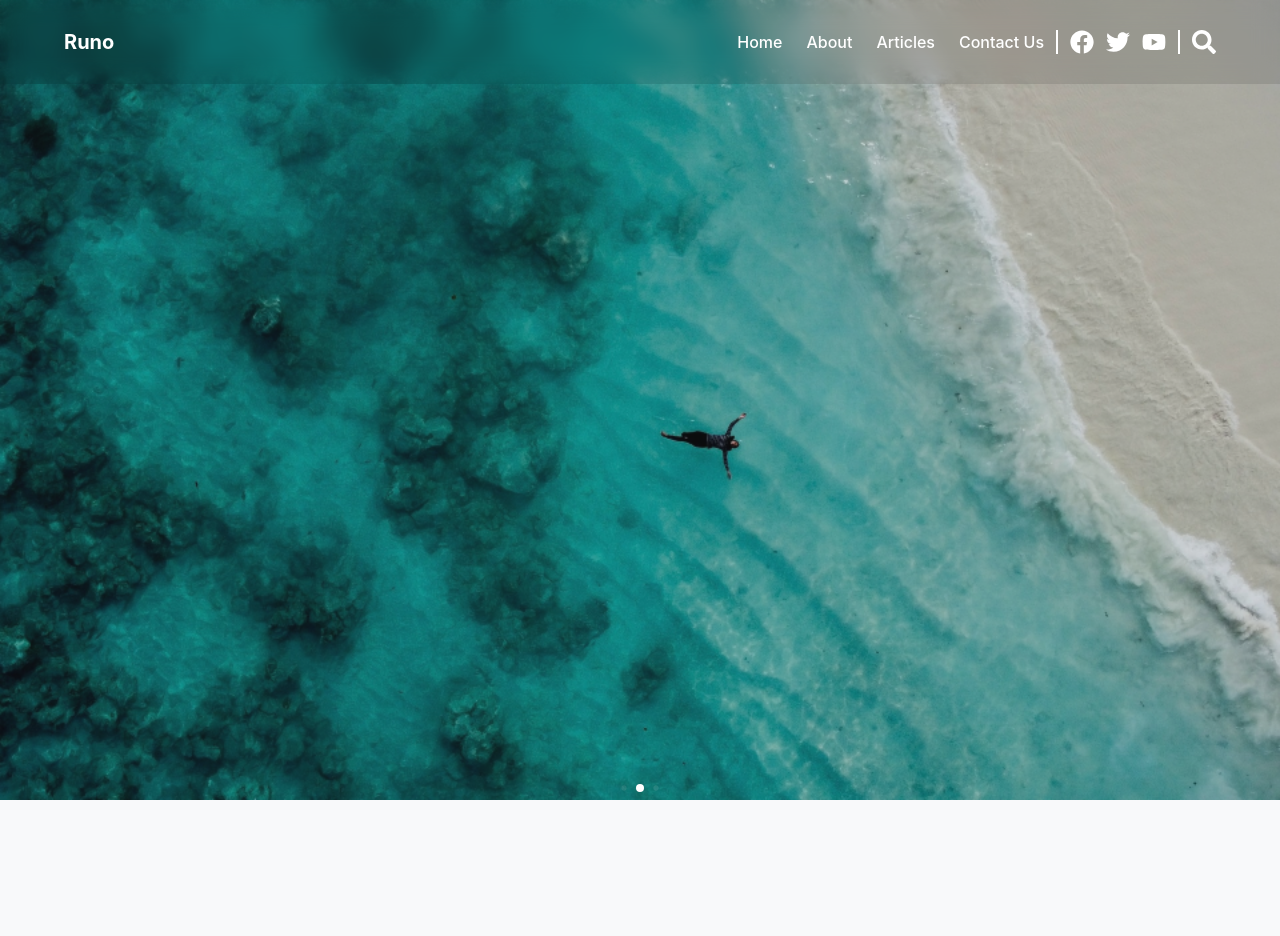
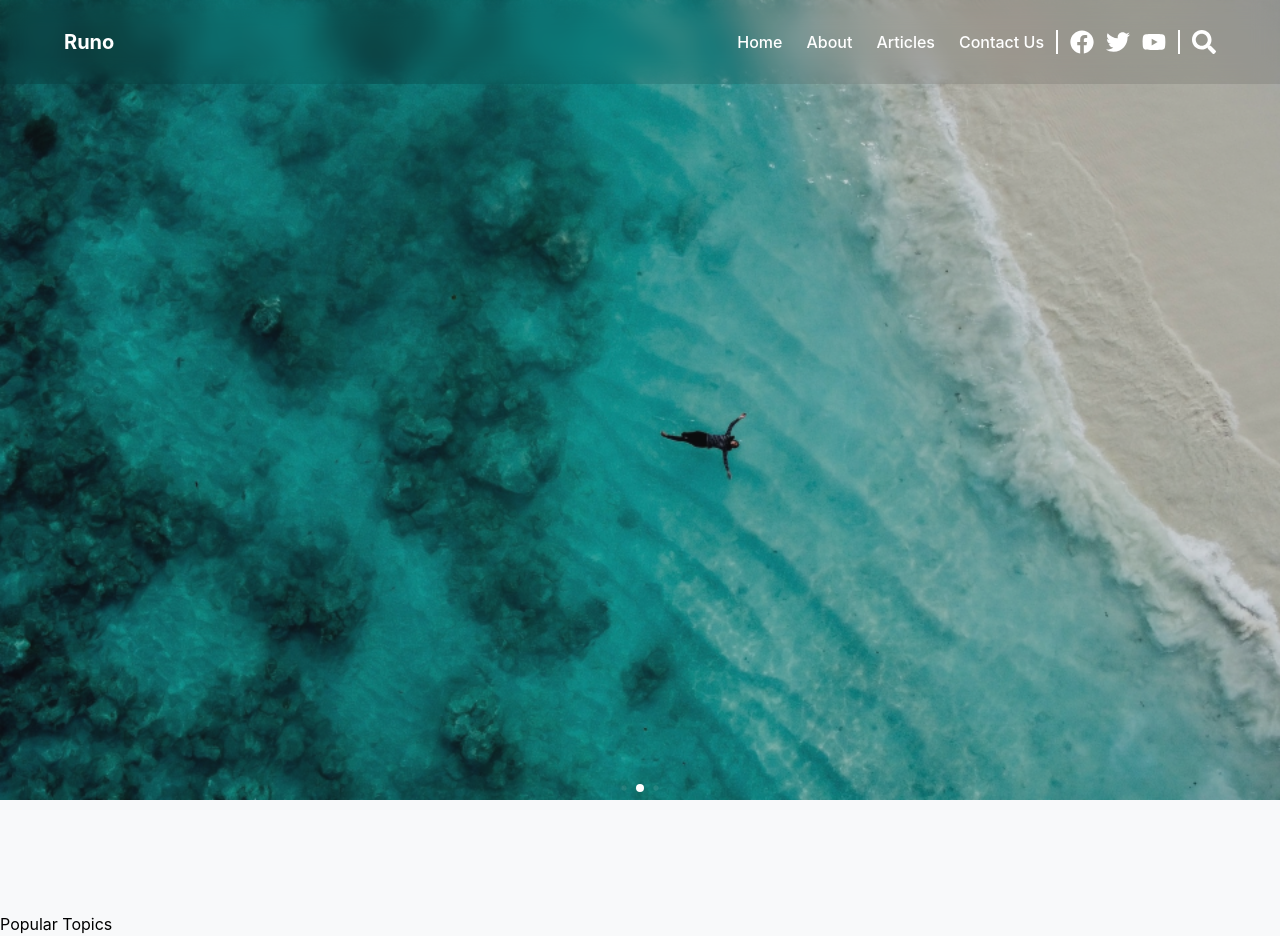
Before and after one commit to RakibMERNDev/runo-blog-next, a Next.js app: page / in a window 1280 px wide. Before the commit the page ends 880 px from the top, so only its background shows below. Built offline with nearby package versions, Linux system fonts and the light colour scheme.

Commit message:
Update layout fonts, navbar logo link, and homepage

```diff
--- a/src/app/layout.tsx
+++ b/src/app/layout.tsx
@@ -1,4 +1,4 @@
-import { loraFont } from "@/assets/fonts";
+import { leagueSpartanFont, loraFont, robotoFont } from "@/assets/fonts";
 import NavbarWrapper from "@/components/Navbar/NavbarWrapper";
 import type { Metadata } from "next";
 import "./globals.css";
@@ -15,7 +15,9 @@ export default function RootLayout({
 }>) {
   return (
     <html lang="en">
-      <body className={`${loraFont.variable} bg-[#F8F9FA]`}>
+      <body
+        className={`${loraFont.variable} ${leagueSpartanFont.variable} ${robotoFont.variable} bg-[#F8F9FA]`}
+      >
         <NavbarWrapper />
         {children}
       </body>
--- a/src/app/page.tsx
+++ b/src/app/page.tsx
@@ -1,9 +1,12 @@
-import Carousel from "@/components/Carousel";
+import Carousel from "@/components/Carousel/Carousel";
 
 export default function Home() {
   return (
-    <div className="mb-20">
+    <div>
       <Carousel />
+      <div className="mt-28 max-w-7xl mx-auto">
+        <h2>Popular Topics</h2>
+      </div>
     </div>
   );
 }
--- a/src/assets/fonts.ts
+++ b/src/assets/fonts.ts
@@ -1,4 +1,4 @@
-import { Lora, League_Spartan, Roboto } from "next/font/google";
+import { Lora, League_Spartan, Roboto} from "next/font/google";
 
 export const loraFont = Lora({
   weight: ["400", "500", "600", "700"],
--- a/src/components/Navbar/Navbar.tsx
+++ b/src/components/Navbar/Navbar.tsx
@@ -27,9 +27,11 @@ const Navbar = ({
   return (
     <nav className="fixed left-0 right-0 z-50 flex justify-between items-center bg-black/10 backdrop-blur-md px-3 sm:px-5 md:px-16 py-4 sm:py-7 text-white">
       {/* Logo/Title text */}
-      <h2 className={`${leagueSpartanFont.variable} font-bold text-xl`}>
-        Runo
-      </h2>
+      <Link href={"/"}>
+        <h2 className={`${leagueSpartanFont.variable} font-bold text-xl`}>
+          Runo
+        </h2>
+      </Link>
       <div className="flex items-center justify-around">
         {/* nav links */}
         <ul
```
Also changed, not shown: src/components/Carousel/Carousel.css (renamed from src/components/Carousel.css), src/components/Carousel/Carousel.tsx (renamed from src/components/Carousel.tsx).
